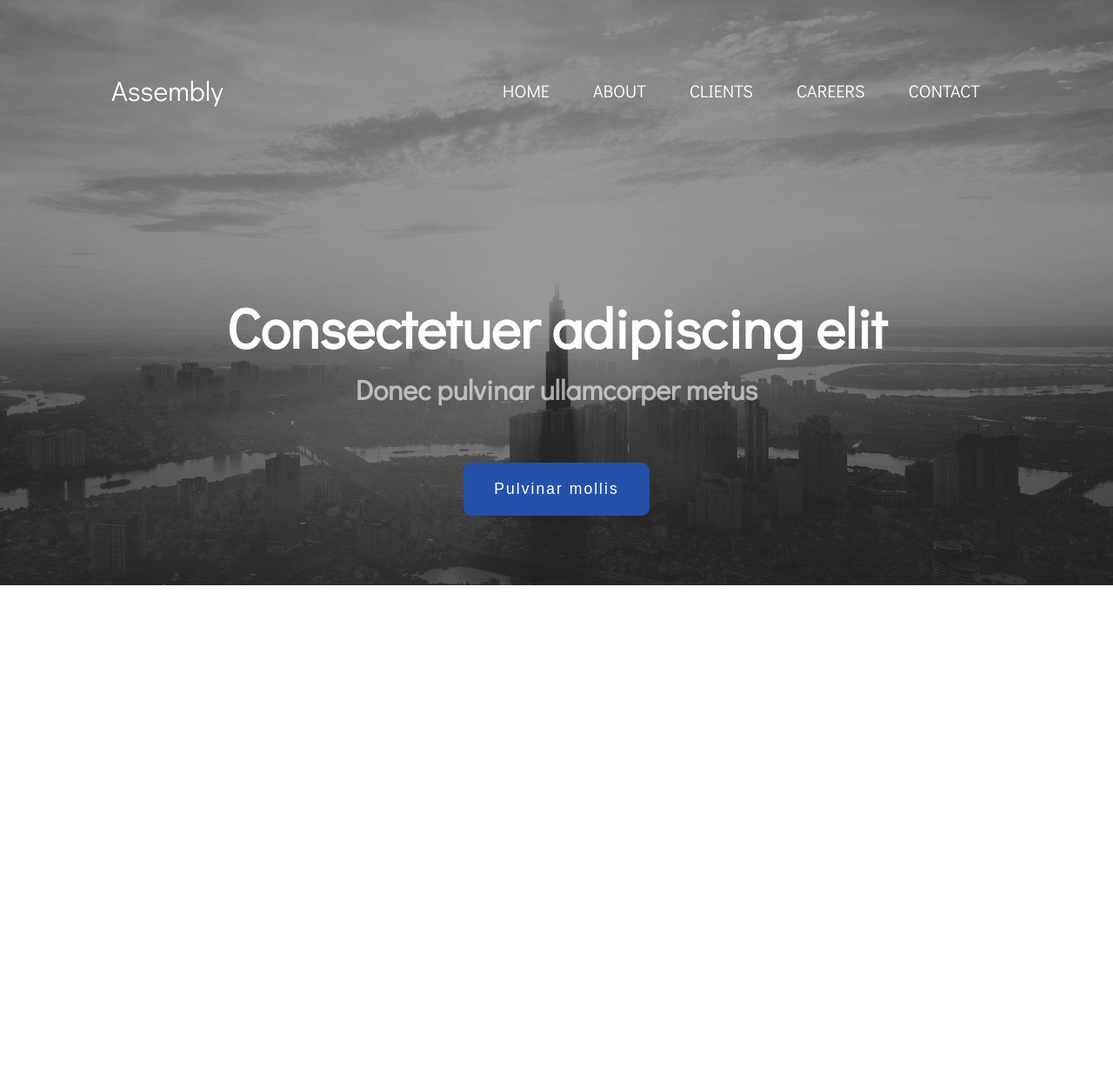
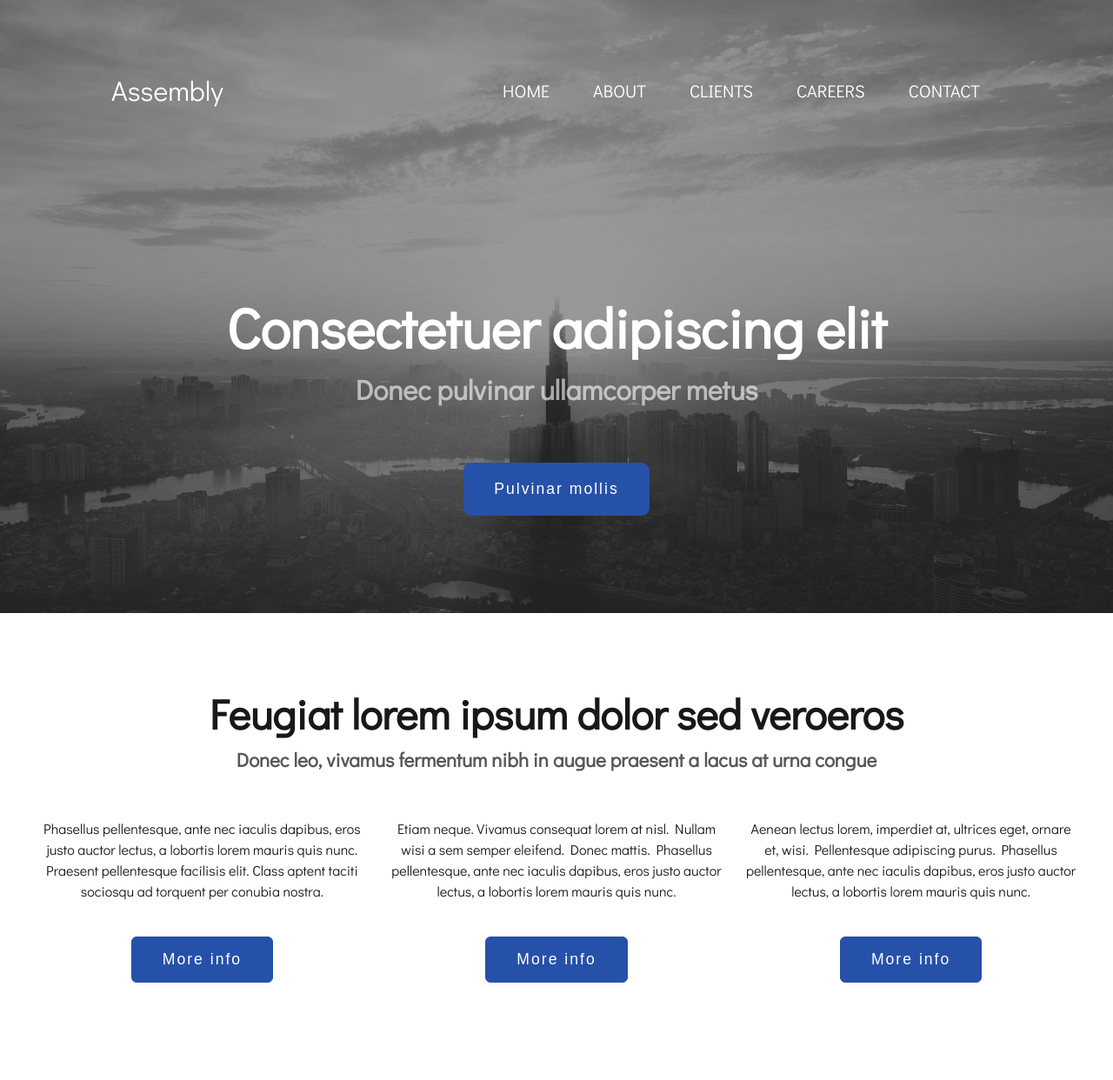
Before and after one commit to peka80/Webcon, a PHP site: page / in a window 1280 px wide. Shown: the whole page at 87% size. Before the commit the page ends 673 px from the top, so only its background shows below. Run offline with PHP 8.4, Linux system fonts and the light colour scheme.

Commit message:
first artikal

```diff
--- a/Assembly_clone_site/index.html
+++ b/Assembly_clone_site/index.html
@@ -27,5 +27,44 @@
         <button class="blueBtn">Pulvinar mollis</button>
       </hgroup>
     </header>
+
+    <!-- FIRST -->
+
+    <section class="first">
+      <h2>Feugiat lorem ipsum dolor sed veroeros</h2>
+      <h4>
+        Donec leo, vivamus fermentum nibh in augue praesent a lacus at urna
+        congue
+      </h4>
+      <article class="artikli">
+        <div>
+          <p>
+            Phasellus pellentesque, ante nec iaculis dapibus, eros justo auctor
+            lectus, a lobortis lorem mauris quis nunc. Praesent pellentesque
+            facilisis elit. Class aptent taciti sociosqu ad torquent per conubia
+            nostra.
+          </p>
+          <button>More info</button>
+        </div>
+        <div>
+          <p>
+            Etiam neque. Vivamus consequat lorem at nisl. Nullam wisi a sem
+            semper eleifend. Donec mattis. Phasellus pellentesque, ante nec
+            iaculis dapibus, eros justo auctor lectus, a lobortis lorem mauris
+            quis nunc.
+          </p>
+          <button>More info</button>
+        </div>
+        <div>
+          <p>
+            Aenean lectus lorem, imperdiet at, ultrices eget, ornare et, wisi.
+            Pellentesque adipiscing purus. Phasellus pellentesque, ante nec
+            iaculis dapibus, eros justo auctor lectus, a lobortis lorem mauris
+            quis nunc.
+          </p>
+          <button>More info</button>
+        </div>
+      </article>
+    </section>
   </body>
 </html>
--- a/Assembly_clone_site/style.css
+++ b/Assembly_clone_site/style.css
@@ -14,8 +14,8 @@
   --lightGray: rgba(255, 255, 255, 0.6);
   --fontSize: 16px;
   --fontFamily: "Didact Gothic", sans-serif;
-  --padding: 80px 0;
-  --transition: 0.4s ease;
+  --padding: 80px 0 112px 0;
+  --transition: 0.3s ease;
 }
 
 body {
@@ -47,11 +47,10 @@
 }
 
 .whiteBtn {
-  padding: ;
 }
 
 /**********************************
-HEADAER
+            HEADAER
 **********************************/
 
 header {
@@ -116,3 +115,58 @@
 hgroup .blueBtn {
   margin-top: 60px;
 }
+
+/**********************************
+              FIRST
+**********************************/
+
+section {
+  padding: var(--padding);
+}
+
+section h2 {
+  text-align: center;
+  font-size: 3rem;
+}
+
+section h4 {
+  text-align: center;
+  font-size: 1.4rem;
+  color: var(--gray);
+}
+
+.artikli {
+  display: block;
+  text-align: center;
+  margin-top: 50px;
+}
+
+.artikli > div {
+  display: inline-block;
+  width: 384px;
+}
+
+.artikli div:nth-child(1) {
+  margin-right: 20px;
+}
+
+.artikli div:nth-child(2) {
+  margin-right: 20px;
+}
+
+.artikli button {
+  margin-top: 40px;
+  border: 1px solid var(--secondary);
+  border-radius: 6px;
+  padding: 15px 35px;
+  background: var(--secondary);
+  color: var(--white);
+  font-size: 1.1rem;
+  letter-spacing: 2px;
+  transition: var(--transition);
+}
+
+.artikli button:hover {
+  background: var(--white);
+  color: var(--primary);
+}
```
